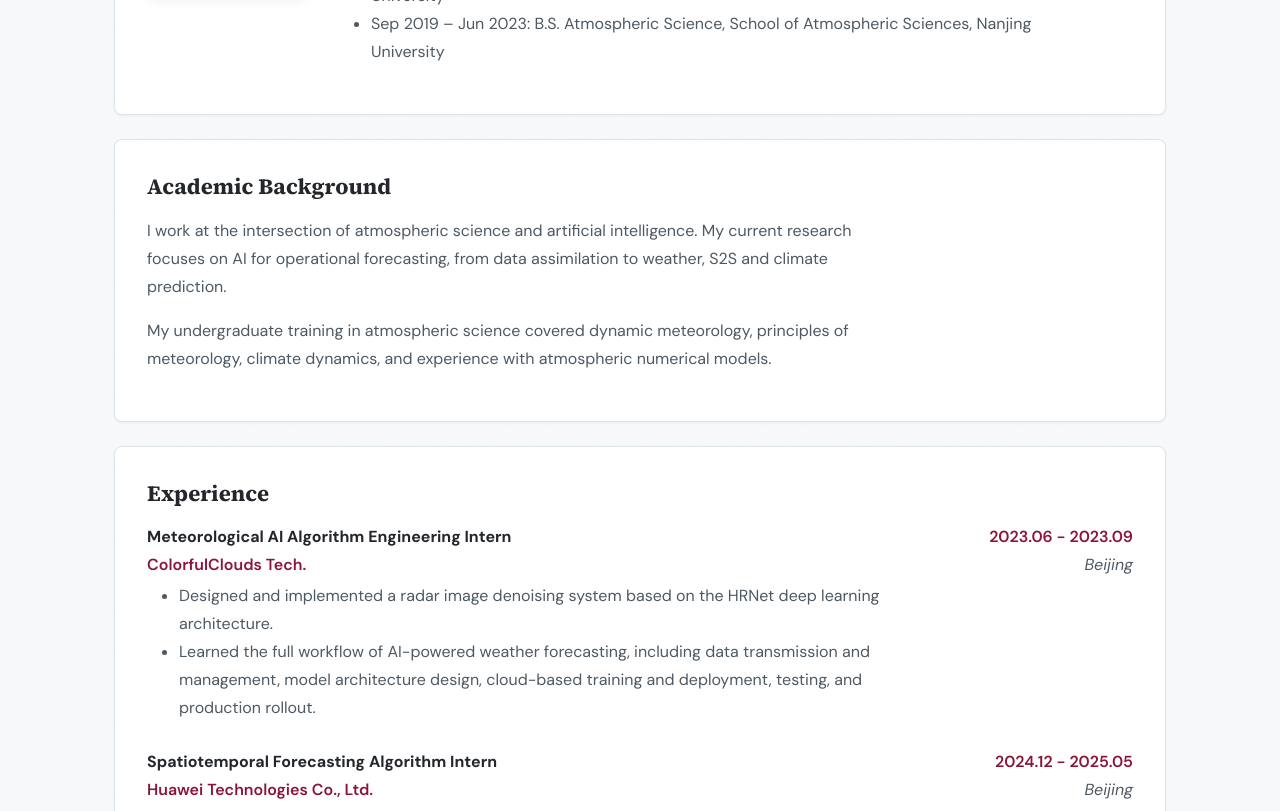
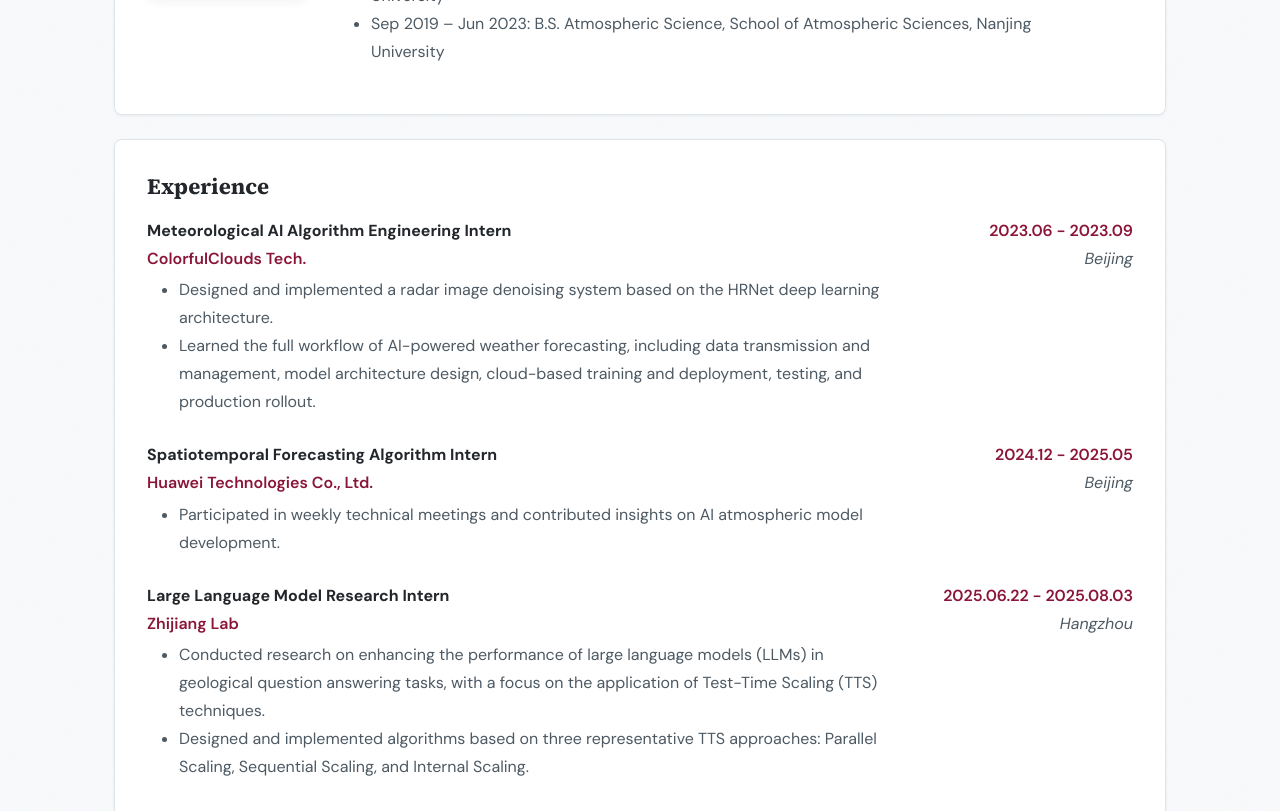
Before and after one commit to sunmoumou1/sunmoumou1.github.io, a Jekyll site: the page built from _pages/about.md, in a window 1280 px wide and 900 px high, scrolled down 391 px, cut to the strip 89-900 px from the top of the window. Built offline with Jekyll 4.4.1, drawn with Linux system fonts in a browser that asks for light colours; a style sheet for code colours, icons or effects is not loaded.

Commit message:
Update about page and publication abstract

```diff
--- a/_pages/about.md
+++ b/_pages/about.md
@@ -174,34 +174,6 @@
 </div>
 
 {% comment %}
-Academic Background 区域。
-
-这个 section 介绍学术背景：
-  1. 研究交叉方向：大气科学与人工智能。
-  2. 当前研究主题：天气预报、资料同化、气候预测。
-  3. 本科训练背景：动力气象、气象学原理、气候动力学、数值模式经验。
-{% endcomment %}
-<div class="section-card">
-<h3>Academic Background</h3>
-
-{% comment %}
-第一段：
-概括当前研究定位。
-强调 atmospheric science 和 artificial intelligence 的交叉。
-{% endcomment %}
-<p>I work at the intersection of atmospheric science and artificial intelligence. My current research focuses on AI for operational forecasting, from data assimilation to weather, S2S and climate prediction.</p>
-
-{% comment %}
-第二段：
-介绍本科阶段的大气科学训练。
-这里的作用是说明作者并不只是做 AI 方法，而是有地球物理和大气科学背景。
-最后一句说明这种背景如何影响作者的研究兴趣。
-{% endcomment %}
-<p>My undergraduate training in atmospheric science covered dynamic meteorology, principles of meteorology, climate dynamics, and experience with atmospheric numerical models.</p>
-</div>
-
-
-{% comment %}
 Experience 区域。
 
 这个 section 介绍三段实习经历：
--- a/assets/ref.bib
+++ b/assets/ref.bib
@@ -7,5 +7,5 @@
   year = {2026},
   doi = {10.1038/s41467-025-67987-9},
   url = {https://www.nature.com/articles/s41467-025-67987-9},
-  abstract = {This work develops a coordinate-based generative modeling approach for fusing precipitation records from multiple sources into coherent precipitation products.}
+  abstract = {Precipitation remains one of the most challenging climate variables to observe and predict. Existing datasets face intricate trade-offs: gauges are relatively trustworthy but sparse, satellites provide near-global coverage with retrieval uncertainties, and numerical models offer physical consistency but are biased. Here we introduce PRIMER (Precipitation Records Infinite MERging), a framework that fuses these complementary sources. PRIMER employs a coordinate-based diffusion model that learns from arbitrary spatial locations and associated intensity values, enabling seamless integration of gridded data and irregular gauge observations. Through two-stage training---first learning large-scale patterns, then refining with gauge measurements---PRIMER captures both large-scale structure and local precision. Once trained, it can correct biases in existing datasets---yielding significant error reductions at most gauge sites---and downscale reanalysis. In addition, by combining background estimates with extra gauges, it produces analysis fields that further reduce errors. All tasks are achieved through posterior sampling utilizing the prior obtained by fusing multi-source records. Crucially, it generalizes without retraining, correcting biases in operational forecasts and downscaling future scenario precipitation fields. This demonstrates how PRIMER can transform imperfect data into a source of strength.}
 }
```
